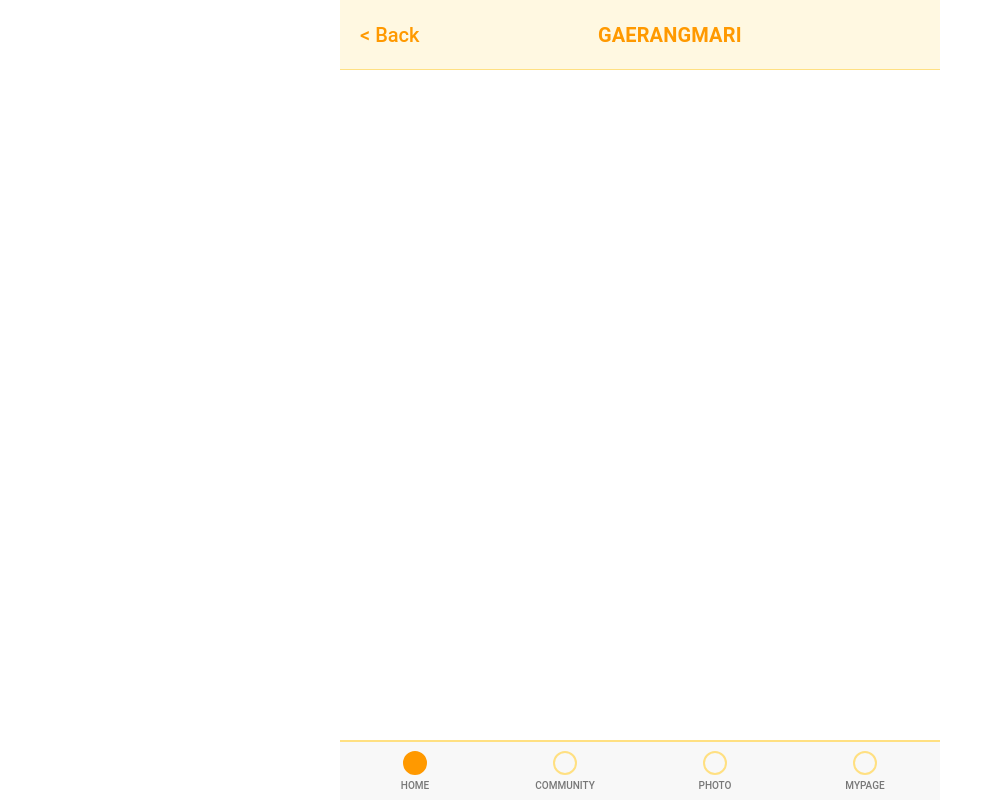
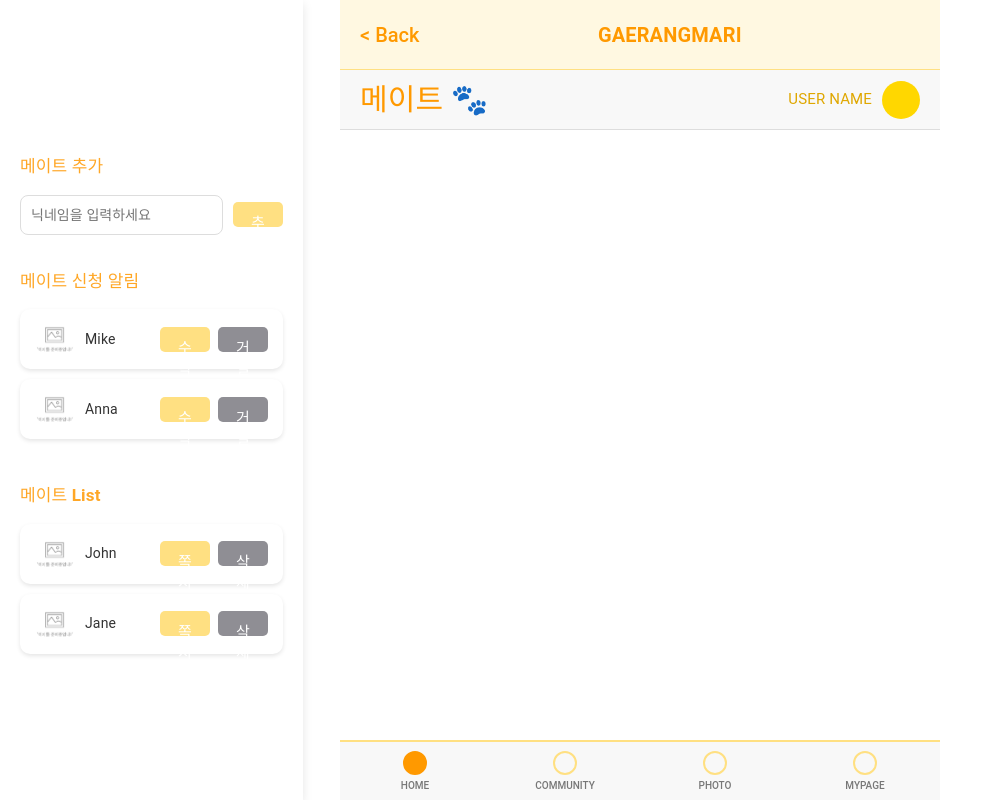
Before and after one commit to OZ-5-1-TEAM/1-Team, a React (Vite) app: page /mate in a window 1280 px wide. Shown: the whole page, without its empty margins (0-983 px from the left). Built offline with nearby package versions, Linux system fonts and the light colour scheme; the HTML template or start-up script is replaced by a standard one.

Commit message:
#70 doc : MatePage 생성

```diff
--- a/src/App.jsx
+++ b/src/App.jsx
@@ -9,6 +9,7 @@ import WeatherPage from './pages/WeatherPage';
 import JoinPage from './pages/JoinPage';
 import LoginPage from './pages/LoginPage';
 import CustomerServicePage from './pages/CustomerServicePage';
+import MatePage from './pages/MatePage';
 
 const theme = createTheme({
   palette: {
@@ -40,6 +41,8 @@ function App() {
           <Route path='/join' element={<JoinPage />} />
           <Route path='/login' element={<LoginPage />} />
           <Route path='/customerservice' element={<CustomerServicePage />} />
+          <Route path='/mate' element={<MatePage />} />
+
           {/* 경로를 소문자로 통일하십쇼 */}
           {/* 예시) path부분 소문자 통일 <Route path="/community" element={<Community />} /> */}
         </Routes>
--- /dev/null
+++ b/src/pages/MatePage.jsx
@@ -0,0 +1,341 @@
+import React, { useState } from 'react';
+import styled, { keyframes, css } from 'styled-components';
+import Button from '../components/Button/Button';
+import Header from '../components/Header';
+
+// 스타일 정의
+const focusStyles = css`
+  &:focus {
+    outline: none;
+    border: 2px solid #ffe29f;
+    background-color: #fffef8;
+    box-shadow: 0 8px 16px rgba(0, 0, 0, 0.12);
+  }
+`;
+
+const fadeIn = keyframes`
+  from {
+    opacity: 0;
+    transform: translateY(-10px);
+  }
+  to {
+    opacity: 1;
+    transform: translateY(0);
+  }
+`;
+
+const slideDown = keyframes`
+  from {
+    opacity: 0;
+    top: -50px;
+  }
+  to {
+    opacity: 1;
+    top: 0;
+  }
+`;
+
+const MainPageWrapper = styled.div`
+  padding-top: 120px;
+  width: 100%;
+  max-width: 600px;
+  min-height: 100vh;
+  margin: 0 auto;
+  background-color: #ffffff;
+  box-shadow: 0 4px 10px rgba(0, 0, 0, 0.1);
+  padding-bottom: 63px;
+  animation: ${fadeIn} 0.5s ease;
+
+  @media (max-width: 480px) {
+    padding: 10px;
+    box-shadow: none;
+  }
+`;
+
+const NotificationBox = styled.div`
+  position: fixed;
+  top: 0;
+  left: 50%;
+  transform: translateX(-50%);
+  background-color: ${({ type }) =>
+    type === 'error' ? '#ffe082' : type === 'success' ? '#ff9900' : '#ff9900'};
+  color: white;
+  padding: 15px 20px;
+  border-radius: 4px;
+  box-shadow: 0 4px 8px rgba(0, 0, 0, 0.1);
+  animation: ${slideDown} 0.5s ease;
+  z-index: 1000;
+`;
+
+const ContentSection = styled.section`
+  display: flex;
+  flex-direction: column;
+  width: 100%;
+  padding: 20px;
+  box-sizing: border-box;
+`;
+
+const Section = styled.div`
+  width: 100%;
+  margin-bottom: 20px;
+`;
+
+const SectionTitle = styled.h2`
+  font-size: 17px;
+  font-weight: bold;
+  color: #ffa726;
+  margin-bottom: 15px;
+`;
+
+const MateList = styled.ul`
+  list-style: none;
+  padding: 0;
+  margin: 0;
+`;
+
+const MateItem = styled.li`
+  display: flex;
+  align-items: center;
+  justify-content: space-between;
+  padding: 10px 15px;
+  border-radius: 10px;
+  margin-bottom: 10px;
+  background-color: #ffffff;
+  box-shadow: 0 2px 4px rgba(0, 0, 0, 0.1);
+`;
+
+const MateProfile = styled.div`
+  display: flex;
+  align-items: center;
+  gap: 10px;
+`;
+
+const ProfileImage = styled.img`
+  width: 40px;
+  height: 40px;
+  border-radius: 50%;
+  object-fit: cover;
+  background-color: #ddd;
+`;
+
+const MateName = styled.span`
+  font-size: 14px;
+  color: #333;
+`;
+
+const ButtonGroup = styled.div`
+  display: flex;
+  gap: 8px;
+`;
+
+const Textarea = styled.textarea`
+  width: 100%;
+  min-height: 150px;
+  border: 1px solid #ddd;
+  border-radius: 8px;
+  padding: 10px;
+  font-size: 14px;
+  margin-bottom: 15px;
+  box-sizing: border-box;
+  resize: none;
+  ${focusStyles}
+`;
+
+const ButtonRight = styled.div`
+  display: flex;
+  justify-content: flex-end;
+`;
+
+const InputSection = styled.div`
+  display: flex;
+  gap: 10px;
+  align-items: center;
+`;
+
+const Input = styled.input`
+  flex: 1;
+  height: 40px;
+  border: 1px solid #ddd;
+  border-radius: 8px;
+  padding: 0 10px;
+  font-size: 14px;
+  ${focusStyles}
+`;
+
+const MatePage = () => {
+  const [mates, setMates] = useState([
+    { id: 1, name: 'John', image: '/placeholder-image.png' },
+    { id: 2, name: 'Jane', image: '/placeholder-image.png' },
+  ]);
+  const [mateRequests, setMateRequests] = useState([
+    { id: 3, name: 'Mike', image: '/placeholder-image.png' },
+    { id: 4, name: 'Anna', image: '/placeholder-image.png' },
+  ]);
+  const [newMateName, setNewMateName] = useState('');
+  const [message, setMessage] = useState('');
+  const [selectedMate, setSelectedMate] = useState(null);
+  const [notification, setNotification] = useState({ message: '', type: '' });
+
+  const showNotification = (message, type) => {
+    setNotification({ message, type });
+    setTimeout(() => {
+      setNotification({ message: '', type: '' });
+    }, 3000);
+  };
+
+  const handleAddMate = () => {
+    if (!newMateName.trim()) {
+      showNotification('닉네임을 입력해주세요!', 'error');
+      return;
+    }
+    setMates((prevMates) => [
+      { id: Date.now(), name: newMateName, image: '/placeholder-image.png' },
+      ...prevMates,
+    ]);
+    setNewMateName('');
+    showNotification('메이트가 추가되었습니다!', 'success');
+  };
+
+  const handleSendMessage = () => {
+    if (!message.trim()) {
+      showNotification('메시지를 입력해주세요!', 'error');
+      return;
+    }
+    console.log('Message sent to:', selectedMate.name, message);
+    setMessage('');
+    showNotification('메시지가 전송되었습니다!', 'success');
+    setSelectedMate(null);
+  };
+
+  const handleAcceptRequest = (id) => {
+    const acceptedMate = mateRequests.find((mate) => mate.id === id);
+    if (acceptedMate) {
+      setMates((prevMates) => [acceptedMate, ...prevMates]);
+      setMateRequests((prevRequests) =>
+        prevRequests.filter((mate) => mate.id !== id)
+      );
+      showNotification(
+        `${acceptedMate.name}님의 요청을 수락했습니다.`,
+        'success'
+      );
+    }
+  };
+
+  const handleRejectRequest = (id) => {
+    setMateRequests((prevRequests) =>
+      prevRequests.filter((mate) => mate.id !== id)
+    );
+    showNotification('요청을 거절했습니다.', 'error');
+  };
+
+  return (
+    <MainPageWrapper>
+      {notification.message && (
+        <NotificationBox type={notification.type}>
+          {notification.message}
+        </NotificationBox>
+      )}
+      <Header title='메이트 🐾' />
+      <ContentSection>
+        {selectedMate && (
+          <Section>
+            <SectionTitle>{selectedMate.name}님에게 쪽지 보내기</SectionTitle>
+            <Textarea
+              placeholder='내용을 입력하세요'
+              value={message}
+              onChange={(e) => setMessage(e.target.value)}
+            />
+            <ButtonRight>
+              <Button variant='send' size='large' onClick={handleSendMessage}>
+                보내기
+              </Button>
+            </ButtonRight>
+          </Section>
+        )}
+
+        <Section>
+          <SectionTitle>메이트 추가</SectionTitle>
+          <InputSection>
+            <Input
+              placeholder='닉네임을 입력하세요'
+              value={newMateName}
+              onChange={(e) => setNewMateName(e.target.value)}
+            />
+            <Button variant='send' size='small' onClick={handleAddMate}>
+              추가
+            </Button>
+          </InputSection>
+        </Section>
+
+        <Section>
+          <SectionTitle>메이트 신청 알림</SectionTitle>
+          <MateList>
+            {mateRequests.map((request) => (
+              <MateItem key={request.id}>
+                <MateProfile>
+                  <ProfileImage
+                    src={request.image}
+                    alt={`${request.name} 프로필`}
+                  />
+                  <MateName>{request.name}</MateName>
+                </MateProfile>
+                <ButtonGroup>
+                  <Button
+                    variant='request'
+                    size='small'
+                    onClick={() => handleAcceptRequest(request.id)}
+                  >
+                    수락
+                  </Button>
+                  <Button
+                    variant='cancel'
+                    size='small'
+                    onClick={() => handleRejectRequest(request.id)}
+                  >
+                    거절
+                  </Button>
+                </ButtonGroup>
+              </MateItem>
+            ))}
+          </MateList>
+        </Section>
+
+        <Section>
+          <SectionTitle>메이트 List</SectionTitle>
+          <MateList>
+            {mates.map((mate) => (
+              <MateItem key={mate.id}>
+                <MateProfile>
+                  <ProfileImage src={mate.image} alt={`${mate.name} 프로필`} />
+                  <MateName>{mate.name}</MateName>
+                </MateProfile>
+                <ButtonGroup>
+                  <Button
+                    variant='reply'
+                    size='small'
+                    onClick={() => setSelectedMate(mate)}
+                  >
+                    쪽지
+                  </Button>
+                  <Button
+                    variant='cancel'
+                    size='small'
+                    onClick={() =>
+                      setMates((prevMates) =>
+                        prevMates.filter((m) => m.id !== mate.id)
+                      )
+                    }
+                  >
+                    삭제
+                  </Button>
+                </ButtonGroup>
+              </MateItem>
+            ))}
+          </MateList>
+        </Section>
+      </ContentSection>
+    </MainPageWrapper>
+  );
+};
+
+export default MatePage;
```
